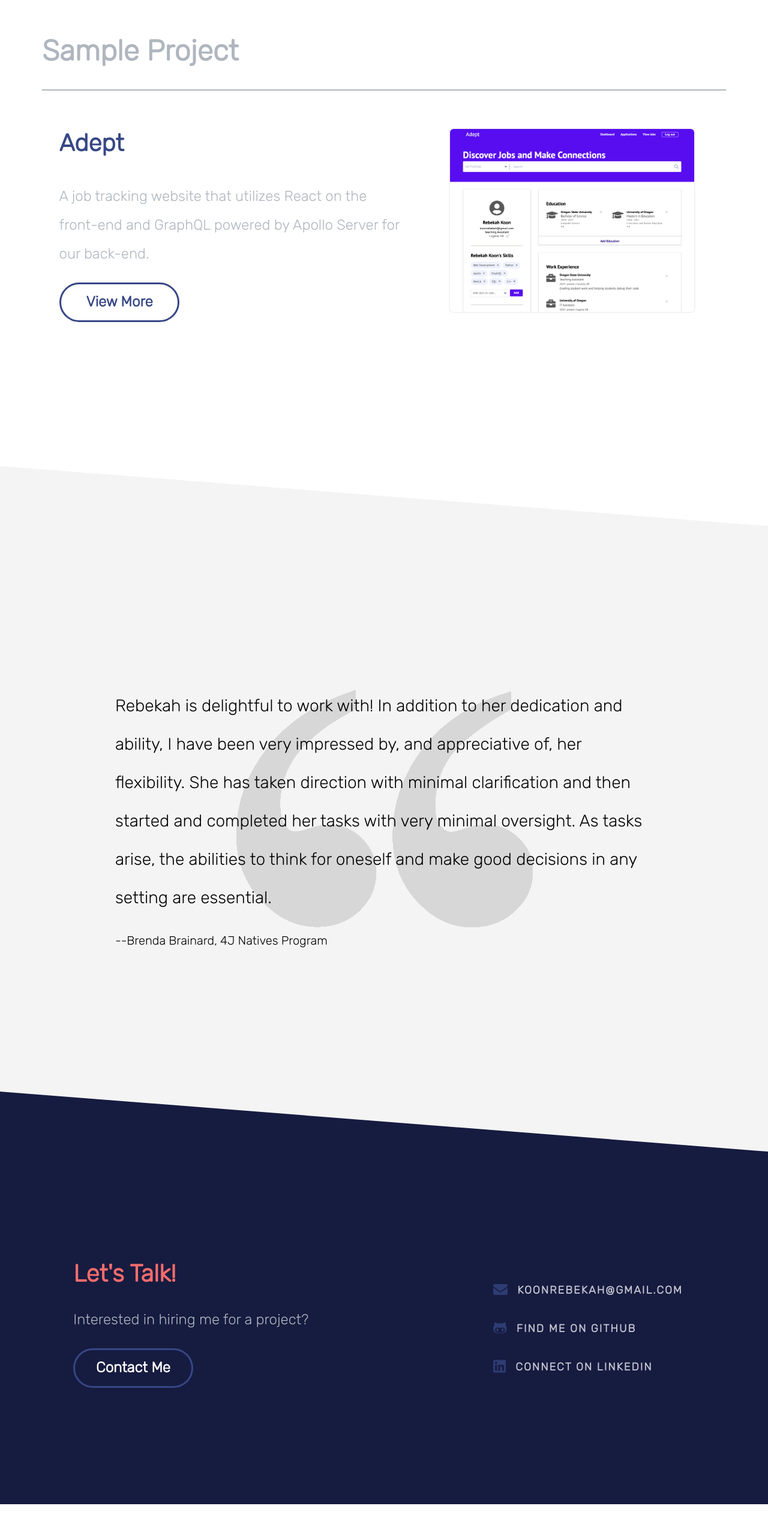
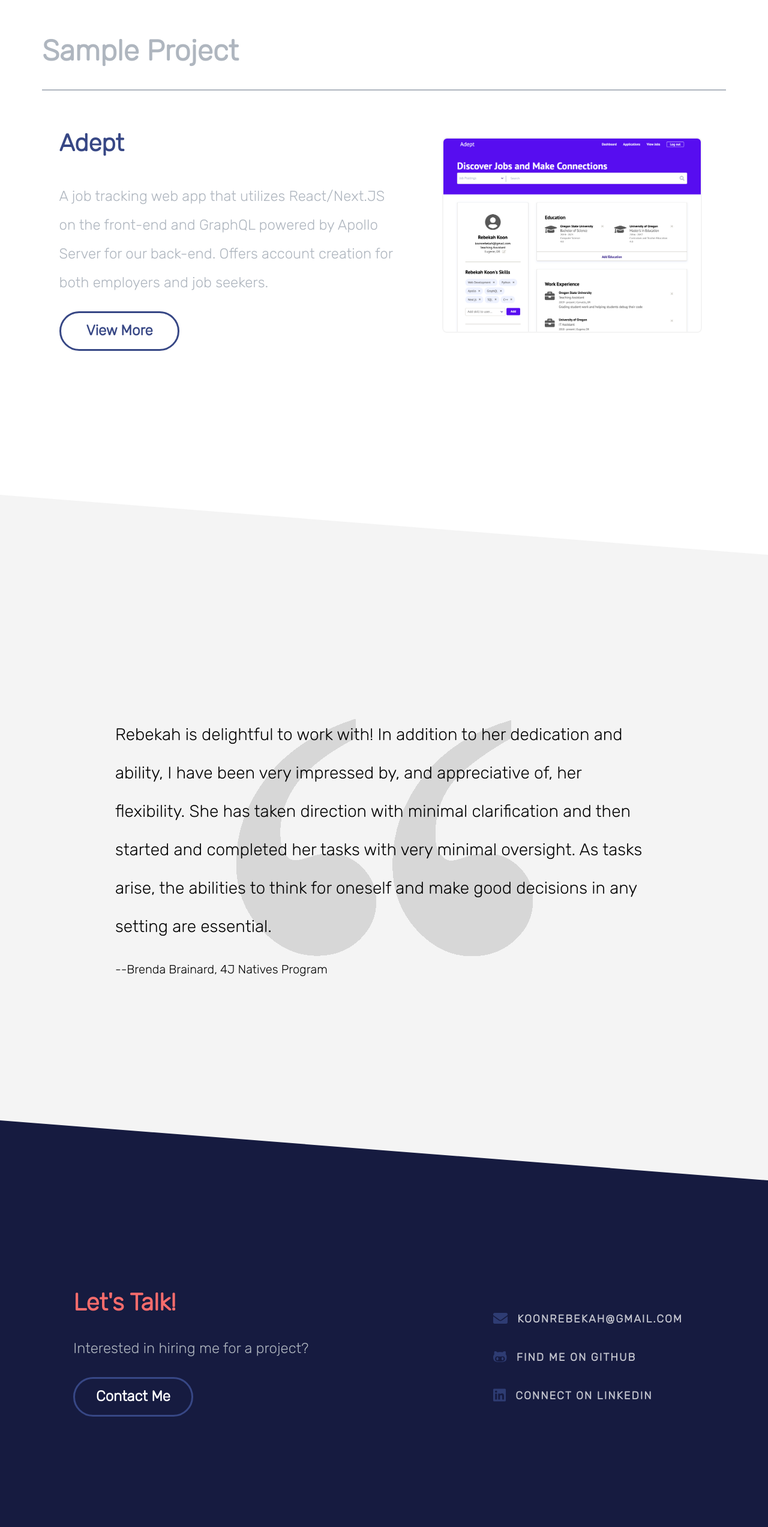
Before and after one commit to RebekahKoon/RebekahKoon, a Next.js app: page / in a window 1280 px wide. Shown: the part 1001-3547 px from the top of the page at 60% size. Before the commit the page ends 3509 px from the top, so only its background shows below. Built offline with nearby package versions, Linux system fonts and the light colour scheme.

Commit message:
fixing styling

```diff
--- a/src/components/Footer/Footer.js
+++ b/src/components/Footer/Footer.js
@@ -9,6 +9,7 @@ import {
   BottomTriangle,
   ContactButton,
   FooterLink,
+  ButtonLink,
 } from './FooterStyle'
 
 const Footer = ({ isGray }) => {
@@ -19,7 +20,9 @@ const Footer = ({ isGray }) => {
         <FooterColumn style={{ marginRight: '9rem' }}>
           <h2>Let's Talk!</h2>
           <p>Interested in hiring me for a project?</p>
-          <ContactButton>Contact Me</ContactButton>
+          <ButtonLink href="/contact">
+            <ContactButton>Contact Me</ContactButton>
+          </ButtonLink>
           <br />
         </FooterColumn>
         <FooterColumn style={{ marginLeft: '9rem' }}>
--- a/src/components/Footer/FooterStyle.js
+++ b/src/components/Footer/FooterStyle.js
@@ -111,4 +111,8 @@ export const ContactButton = styled(ButtonBorder)`
   }
 `
 
+export const ButtonLink = styled.a`
+  width: 12.5rem;
+`
+
 export default FooterContainer
--- a/src/components/styles/ProjectStyles.js
+++ b/src/components/styles/ProjectStyles.js
@@ -11,7 +11,7 @@ export const ProjectImage = styled.section`
   img {
     border: 2px solid var(--lighterGray);
     border-radius: 0.5rem;
-    width: 90%;
+    width: 95%;
   }
 `
 
--- a/src/pages/index.js
+++ b/src/pages/index.js
@@ -116,8 +116,9 @@ const Index = () => (
         <ProjectDescription>
           <h3>Adept</h3>
           <p>
-            A job tracking website that utilizes React on the front-end and GraphQL powered by
-            Apollo Server for our back-end.
+            A job tracking web app that utilizes React/Next.JS on the front-end and GraphQL powered
+            by Apollo Server for our back-end. Offers account creation for both employers and job
+            seekers.
           </p>
           <ButtonLink href="/projects">
             <ProjectsButton>View More</ProjectsButton>
--- a/src/pages/projects.js
+++ b/src/pages/projects.js
@@ -31,8 +31,9 @@ const ProjectsButton = styled(ButtonBorder)`
 
 const StyledLink = styled.a`
   color: #8590aa;
+  font-size: 1.125rem;
   padding: 0;
-  margin-right: 0.75rem;
+  margin-right: 1rem;
   transition: all 0.2s ease-in-out;
 
   :hover {
@@ -44,7 +45,7 @@ const StyledLink = styled.a`
 const RepoLinks = styled.div`
   display: flex;
   flex-direction: row;
-  padding-top: 3rem;
+  padding-top: 2.5rem;
 `
 
 const ButtonLink = styled.a`
```
